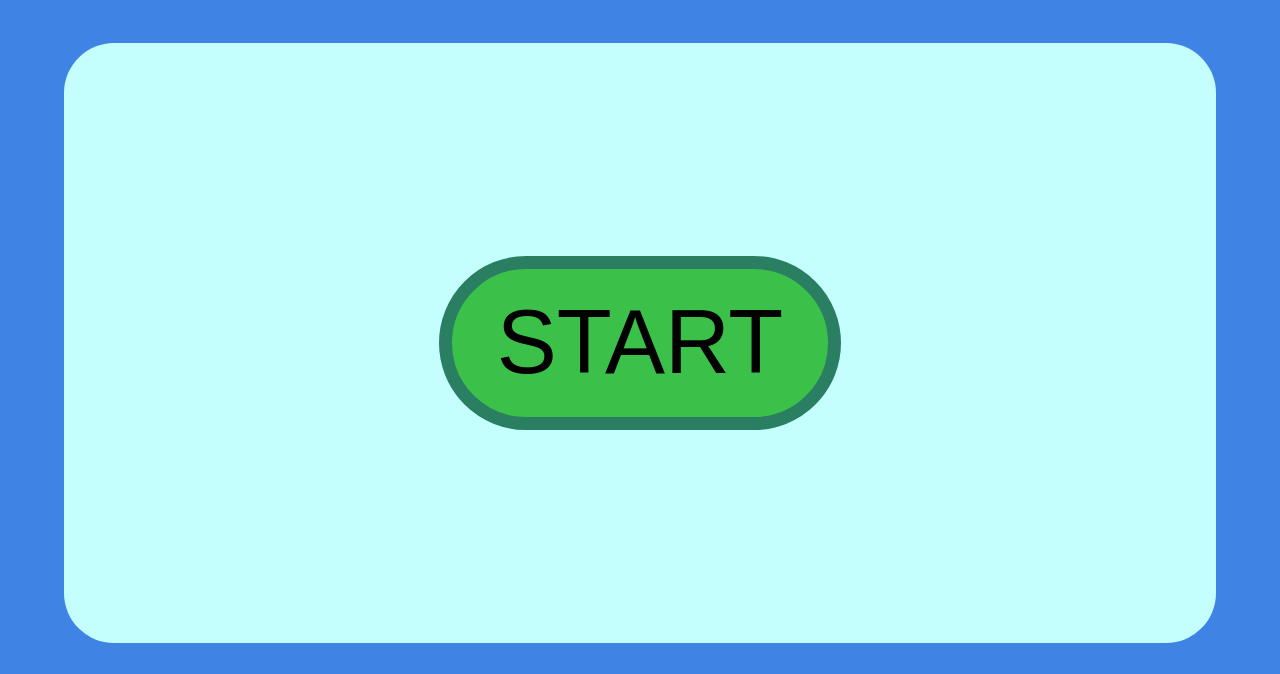
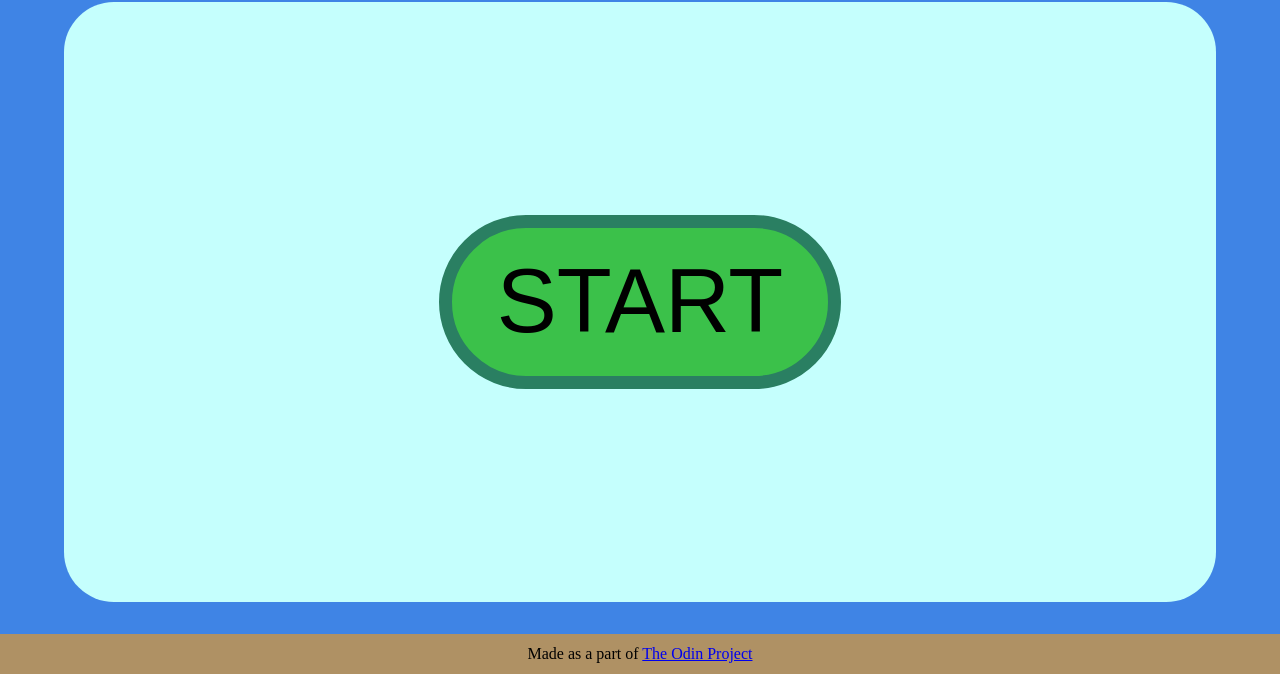
Before and after one commit to CHTBR/odin-rock-paper-scissors, a plain HTML site: page index.html in a window 1280 px wide. Shown: the part 126-800 px from the top of the page. Drawn offline with Linux system fonts and the light colour scheme.

Commit message:
Add reference to TOP cuz' it's the thing to do

```diff
--- a/index.html
+++ b/index.html
@@ -12,5 +12,8 @@
     <h1>Rock - Paper - Scissors</h1>
     <div id="display">
     </div>
+    <footer>
+        <p><small>Made as a part of <a href="https://www.theodinproject.com">The Odin Project</a></small></p>
+    </footer>
 </body>
 </html>
--- a/styles/style.css
+++ b/styles/style.css
@@ -4,6 +4,7 @@
     --light-green: #8ef39a;
     --green: #3BC14A;
     --dark-green: #2A7F62;
+    --brown: #AF9164;
 }
 
 /* General */
@@ -32,12 +33,23 @@ body {
     width: 90%;
 }
 
+footer {
+    background-color: var(--brown);
+}
+
 /* General Placement */
 body {
     display: flex;
     flex-flow: column nowrap;
     align-items: center;
-    justify-content: space-around;
+    justify-content: space-between;
+}
+
+footer {
+    width: 100%;
+    height: 5%;
+    align-content: center;
+    text-align: center;
 }
 
 /* Start Menu Placement */
@@ -66,6 +78,7 @@ body {
 
 /* Text */
 h1 {
+    padding-top: 20px;
     font-size: 75px;
     font-weight: 1000;
 }
```
